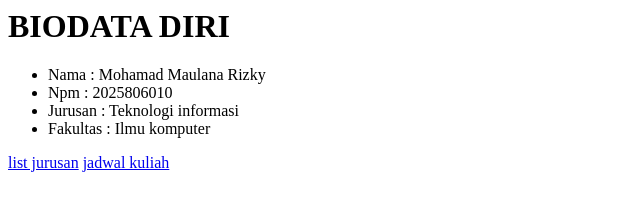
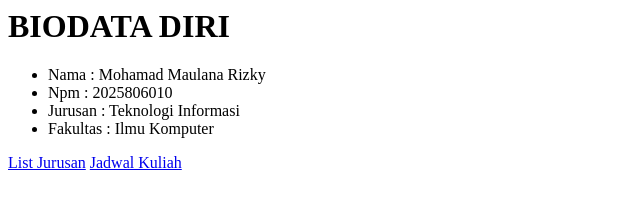
Before and after one commit to maulanar18/Tugas, a plain HTML site: page index.html in a window 1280 px wide. Shown: the full height of the page, 0-640 px from the left. Drawn offline with Linux system fonts and the light colour scheme.

Commit message:
Update index.html

```diff
--- a/index.html
+++ b/index.html
@@ -7,10 +7,10 @@
     <ul>
         <li>Nama : Mohamad Maulana Rizky </li>
         <li>Npm : 2025806010</li>
-        <li>Jurusan : Teknologi informasi</li>
-        <li>Fakultas : Ilmu komputer</li>
+        <li>Jurusan : Teknologi Informasi</li>
+        <li>Fakultas : Ilmu Komputer</li>
     </ul>
-    <a href="listjurusan.html">list jurusan</a>
-    <a href="tugas5.html">jadwal kuliah</a>
+    <a href="listjurusan.html">List Jurusan</a>
+    <a href="tugas5.html">Jadwal Kuliah</a>
 </body>
 </html>
```
